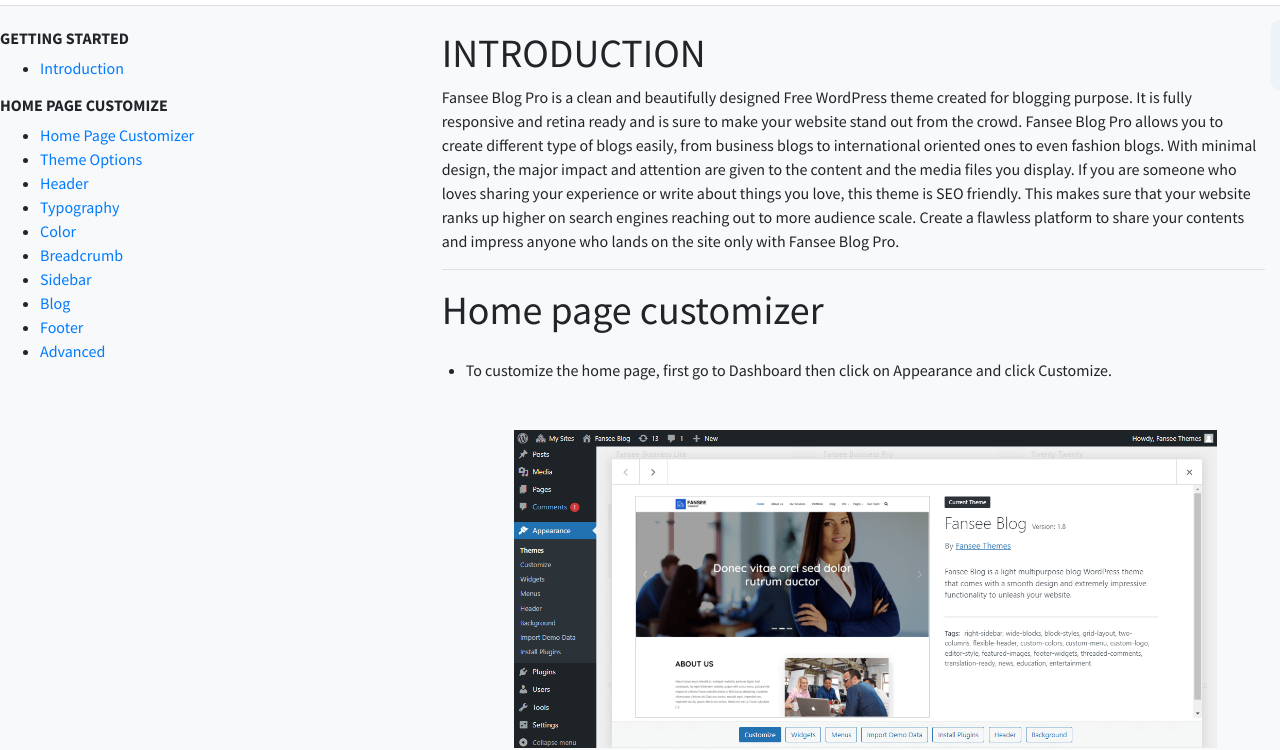
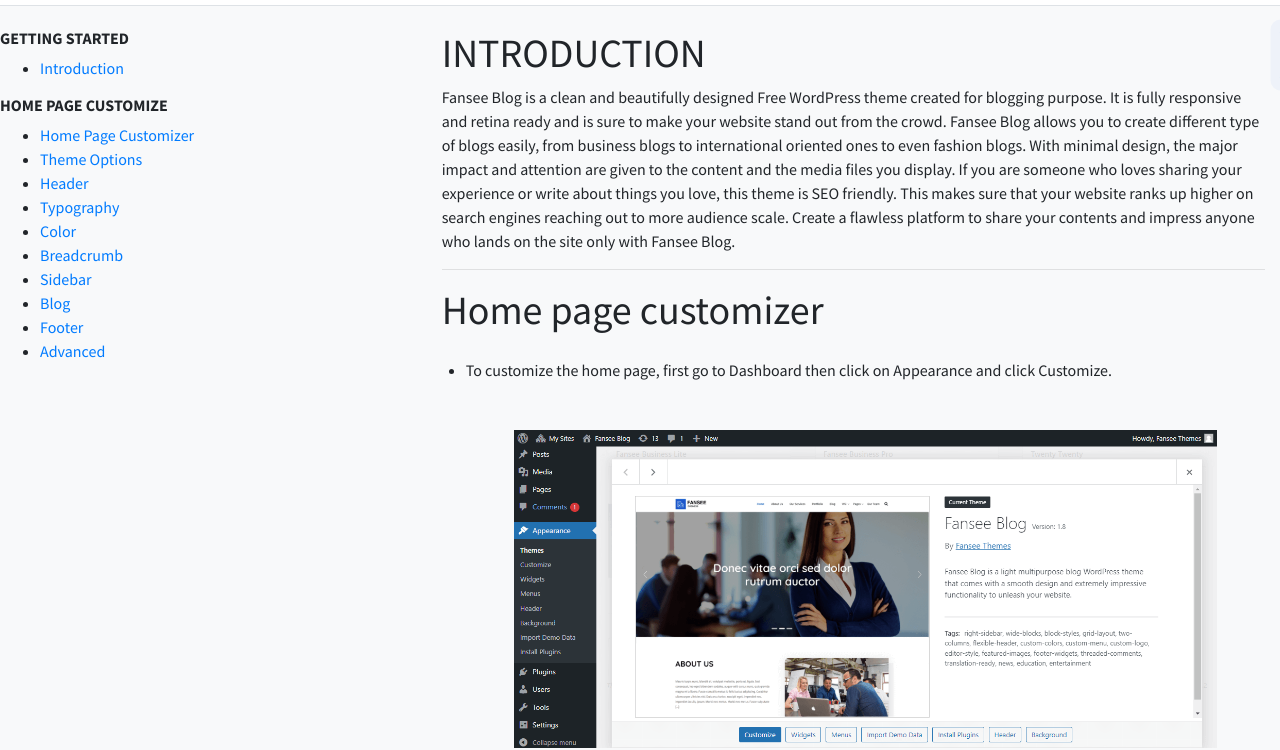
Before and after one commit to fanseethemes/doc-fansee-blog, a website: page index.html in a window 1280 px wide. Shown: the part 61-811 px from the top of the page. Drawn offline with nearby package versions, Linux system fonts and the light colour scheme.

Commit message:
introduction mismatched updated

```diff
--- a/index.html
+++ b/index.html
@@ -138,11 +138,11 @@
                         <h2 class="mb-6">INTRODUCTION</h2>
 
                         <p class="text-gray-700">
-                            Fansee Blog Pro is a clean and beautifully designed Free WordPress theme created for blogging
+                            Fansee Blog is a clean and beautifully designed Free WordPress theme created for blogging
                             purpose.
                             It is fully responsive and retina ready and is sure to make your website stand out from the
                             crowd.
-                            Fansee Blog Pro allows you to create different type of blogs easily, from business blogs to international
+                            Fansee Blog allows you to create different type of blogs easily, from business blogs to international
                             oriented ones to even fashion blogs.
                             With minimal design, the major impact and attention are given to the content and the media
                             files you display.
@@ -151,7 +151,7 @@
                             This makes sure that your website ranks up higher on search engines reaching out to more
                             audience scale.
                             Create a flawless platform to share your contents and impress anyone who lands on the site
-                            only with Fansee Blog Pro.
+                            only with Fansee Blog.
                         </p>
 
                     </section>
```
